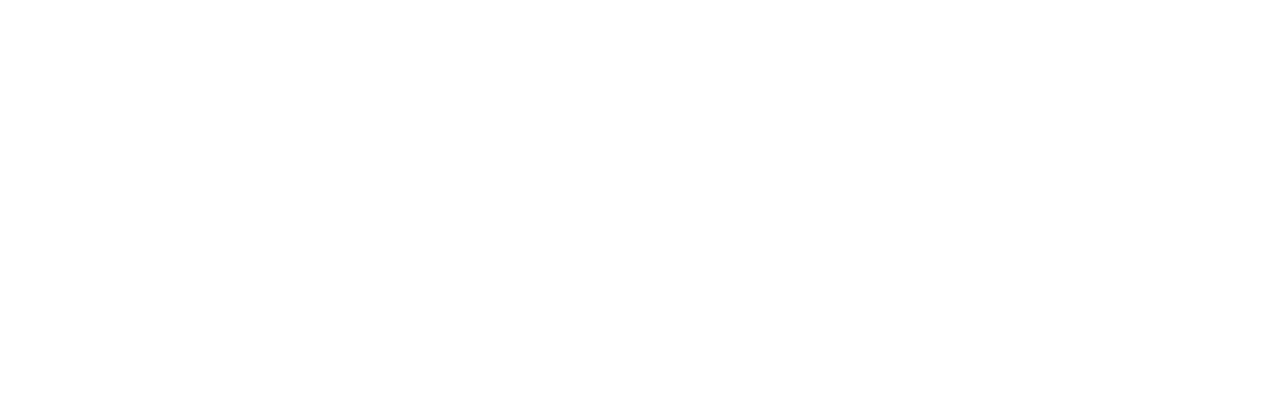
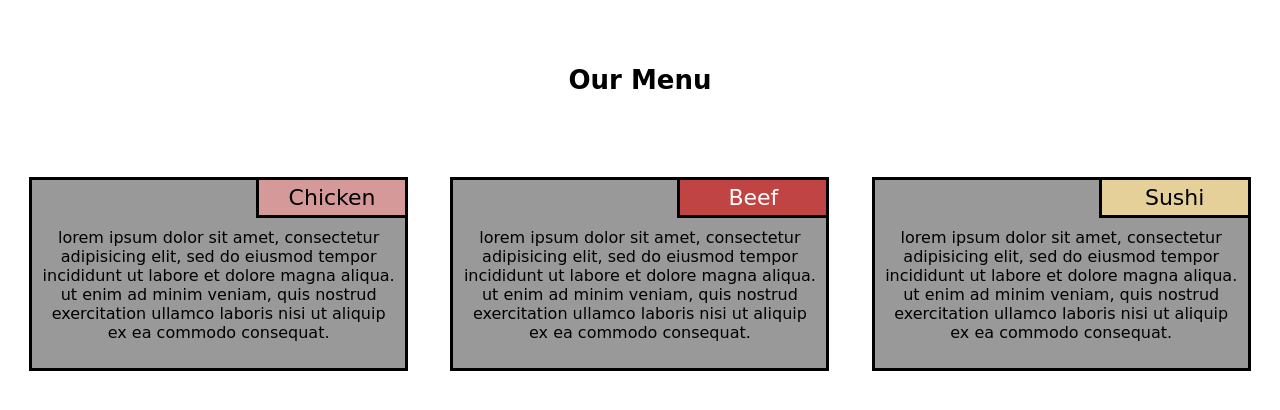
Before and after one commit to adwayithks/mod_2_solutions, a plain HTML site: page index.html in a window 1280 px wide. Drawn offline with Linux system fonts and the light colour scheme.

Commit message:
desktop version support only

```diff
--- a/css/css1.css
+++ b/css/css1.css
@@ -0,0 +1,57 @@
+*{
+	text-transform: capitalize;
+	box-sizing: border-box;
+	font-family: cursive;
+
+}
+h1{
+	font-size: 26px;
+	text-align: center;
+	padding: 25px;
+	margin-top: 40px;
+}
+
+section{
+	margin-top: 40px;
+	float: left;
+	width: 33.33%;
+	/*background-color: yellow;
+	border: 3px solid black;
+*/
+}
+article{
+	text-align: center;
+	width: 90%;
+	background-color: #999999;
+	margin-right: auto;
+	margin-left: auto;
+	border: 3px solid black;
+}
+
+.head{
+	font-size: 22px;
+	width: 40%;
+	float: right;
+	margin: 0px;
+	padding: 5px;
+	border-left: 3px solid black;
+	border-bottom: 3px solid black;
+	font-weight: 501;
+}
+.cont{
+	padding: 10px;
+	clear: right;
+	text-transform: lowercase;
+}
+#head1{
+	color: black;
+	background-color: #d59999;
+}
+#head2{
+	color: white;
+	background-color: #c04443;
+}
+#head3{
+	color: black;
+	background-color: #e5d099;
+}
--- a/index.html
+++ b/index.html
@@ -3,9 +3,40 @@
 	<head>
 		<meta charset="utf-8">
 		<meta name="viewport" content="width=device-width, initial-scale=1">
-	<title></title>
+		<title>Assignment solutions for module 2</title>
+		<link rel="stylesheet" type="text/css" href="./css/css1.css">
 	</head>
 	<body>
-
+		<h1> our menu </h1>
+		<section id="sect1">
+			<article id="enclo1">
+				<p id="head1" class="head"> chicken </p>
+				<p id="cont1" class="cont"> Lorem ipsum dolor sit amet, consectetur adipisicing elit, sed do eiusmod
+					tempor incididunt ut labore et dolore magna aliqua. Ut enim ad minim veniam,
+					quis nostrud exercitation ullamco laboris nisi ut aliquip ex ea commodo
+					consequat.
+				</p>
+			</article>
+		</section>
+		<section id="sect2">
+			<article id="enclo2">
+				<p id="head2" class="head"> beef </p>
+				<p id="cont2" class="cont"> Lorem ipsum dolor sit amet, consectetur adipisicing elit, sed do eiusmod
+					tempor incididunt ut labore et dolore magna aliqua. Ut enim ad minim veniam,
+					quis nostrud exercitation ullamco laboris nisi ut aliquip ex ea commodo
+					consequat.
+				</p>
+			</article>
+		</section>
+		<section id="sect3">
+			<article id="enclo3">
+				<p id="head3" class="head"> sushi </p>
+				<p id="cont3" class="cont"> Lorem ipsum dolor sit amet, consectetur adipisicing elit, sed do eiusmod
+					tempor incididunt ut labore et dolore magna aliqua. Ut enim ad minim veniam,
+					quis nostrud exercitation ullamco laboris nisi ut aliquip ex ea commodo
+					consequat.
+				</p>
+			</article>
+		</section>
 	</body>
 </html>
```
Lines whose indentation alone changed are shown as unchanged.
